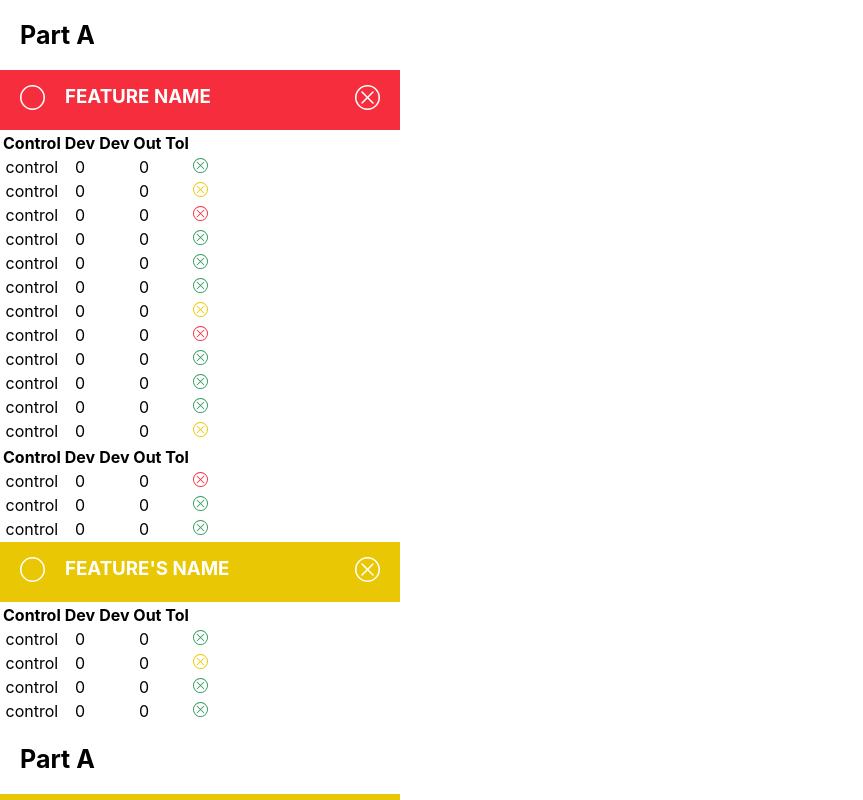
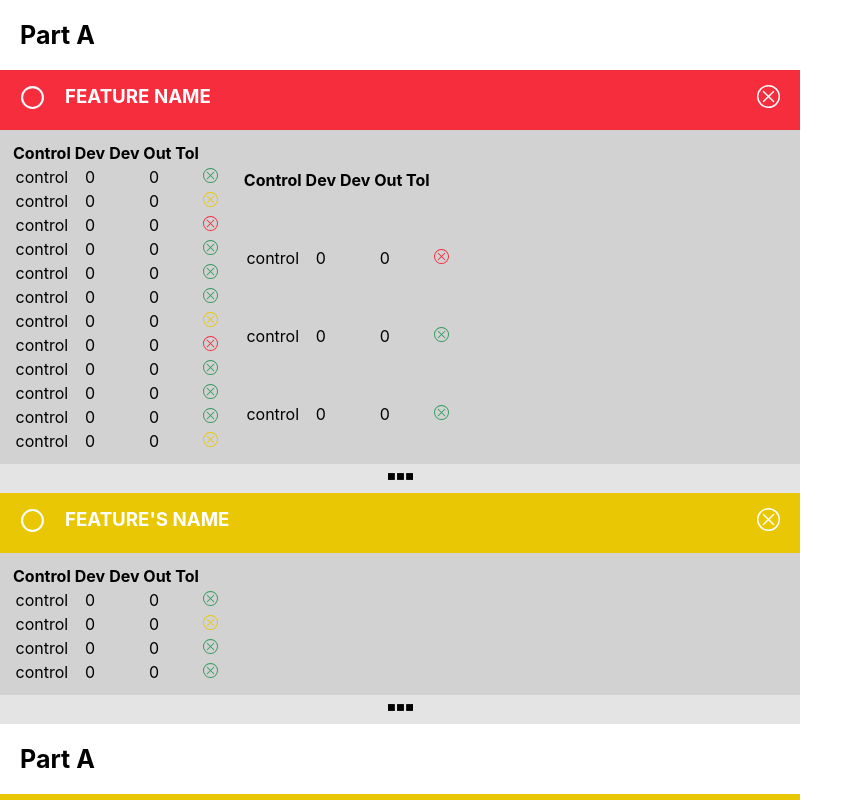
Before and after one commit to zeipepe/abb-test, a React (Create React App) app: page / in a window 1280 px wide. Shown: the top 800 px of the page, without its empty margins (0-863 px from the left). Built offline with nearby package versions, Linux system fonts and the light colour scheme.

Commit message:
fix: keep shaping Feature component

```diff
--- a/src/components/Feature/Feature.js
+++ b/src/components/Feature/Feature.js
@@ -2,12 +2,15 @@ import React, { useState, useEffect } from "react";
 import PropTypes from "prop-types";
 import cx from "classnames";
 import {
-  BsCircle,
   BsExclamationCircle,
   BsXCircle,
   BsCheckCircle,
 } from "react-icons/bs";
+import {
+    FiCircle
+  } from "react-icons/fi";
 import styles from "./Feature.module.css";
+import lineIcon from "./line.svg"
 const colors={
     ok:"#329a5d",
   warning: "#e9c704",
@@ -19,7 +22,7 @@ function FeatureHeader(props) {
     <div className={cx(styles.header, styles[props.status])}>
       <h3>
         <div className={styles.circle}>
-          <BsCircle  size="25px"/>
+          <FiCircle  size="25px"/>
         </div>
         <div className={styles.title}>{props.children}</div>
         <div className={styles.icon}>{iconFromStatus(props.status)}</div>
@@ -28,7 +31,7 @@ function FeatureHeader(props) {
   );
 }
 
-function iconFromStatus(status,size = "25px", color=false) {
+function iconFromStatus(status,size = "23px", color=false) {
   switch (status) {
     case "error":
       return <BsXCircle  size={size} color={color?colors[status]:'white'} />;
@@ -77,7 +80,7 @@ function Feature(props) {
       <FeatureHeader status={featureState}>{name.toUpperCase()}</FeatureHeader>
       <div className={styles.controlsContainer}>
       {controlSections.map((sectionControls,scIndex)=>(
-          <table key={"sectionControl-"+name+"-"+scIndex}>
+          <table className={styles.controlsTable} key={"sectionControl-"+name+"-"+scIndex}>
               <tr>
                   <th>
                       Control
@@ -101,6 +104,10 @@ function Feature(props) {
           </table>
       ))}
       </div>
+      <div className={styles.holder}><img height="25px" src={lineIcon} alt="draggable" /></div>
+      <div>
+
+      </div>
     </div>
   );
 }
--- a/src/components/Feature/Feature.module.css
+++ b/src/components/Feature/Feature.module.css
@@ -1,5 +1,5 @@
 .featureContainer{
-  width: 400px;
+  width: 800px;
 }
 
 .header {
@@ -7,23 +7,43 @@
   padding: 15px 0px;
   color: white;
 }
+
 .header h3{
   display: flex;
   flex-flow: row;
     margin:0px 20px;
 }
+
+.controlsContainer{
+    background-color:#D2D2D2;
+    display:flex;
+    flex-flow:row;
+}
+
+.controlsTable{
+    margin:10px;
+}
+
+.holder{
+    background-color:#E4E4E4;
+}
+
 .title{
     margin:0px 20px;
 }
+
 .ok {
   background-color: #329a5d;
 }
+
 .warning {
   background-color: #e9c704;
 }
+
 .error {
   background-color: #f62d3d;
 }
+
 .icon {
   margin-left: auto;
   margin-right: 0px;
```
Also changed, not shown: src/components/Feature/line.svg (added).
